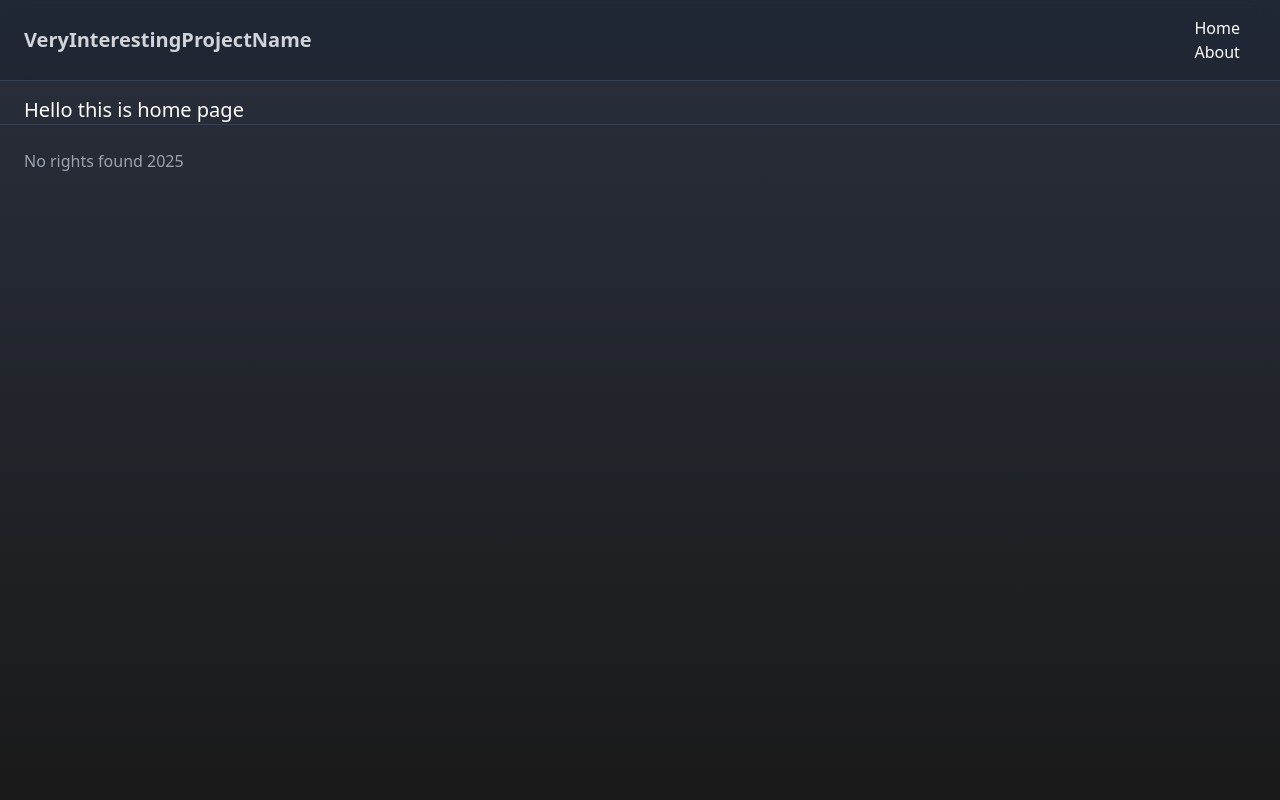
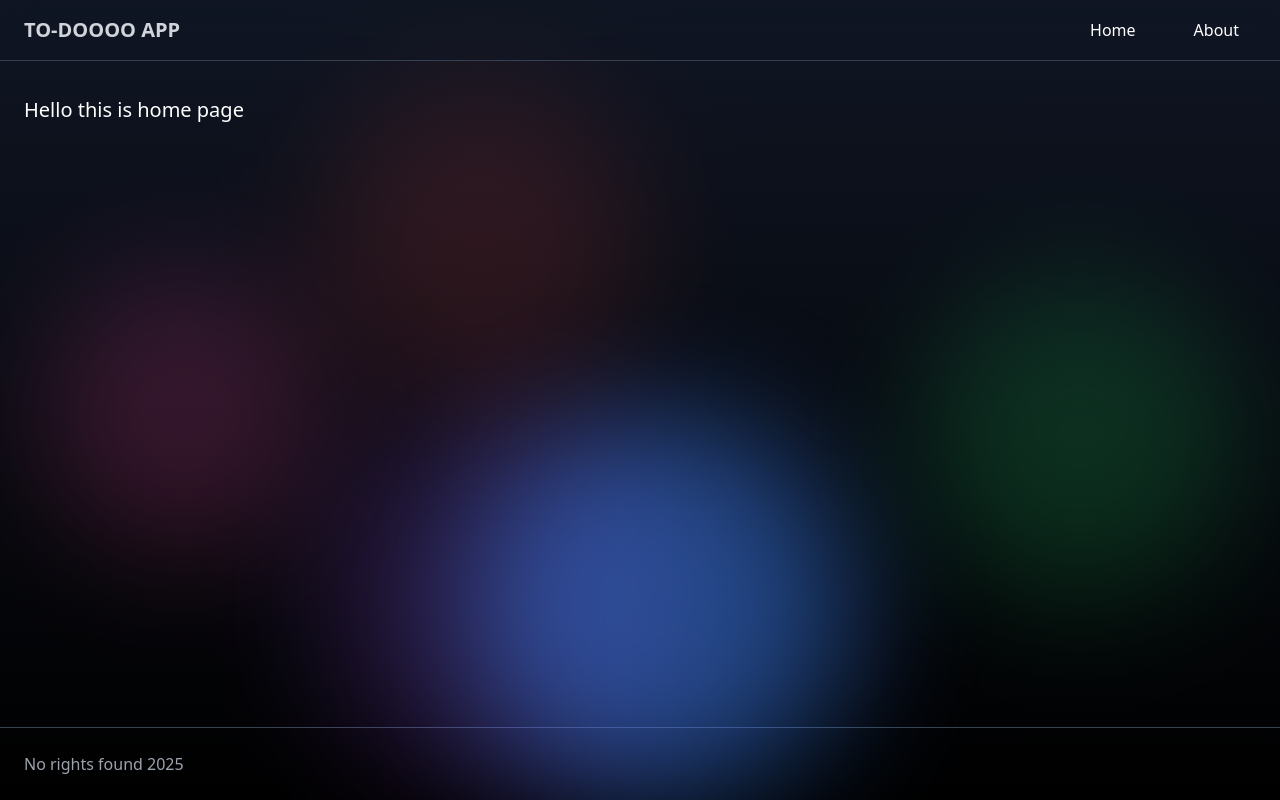
Before and after one commit to A-Khandan/Django, a Django app: page / in a window 1280 px wide. Run offline with Django 5.2, Linux system fonts and the light colour scheme; some libraries are stand-ins or nearby versions.

Commit message:
minor changes and bug fixes

```diff
--- a/myApp/templates/base.html
+++ b/myApp/templates/base.html
@@ -8,19 +8,24 @@
     <meta name="viewport" content="width=device-width, initial-scale=1.0">
     <title>{% block title %}Base{% endblock %}</title>
 </head>
-<body>
+<body class="flex flex-col min-h-screen bg-black text-gray-300 relative overflow-x-hidden">
     <!-- Background(Base.html) -->
-    <div class="absolute inset-0 bg-gradient-to-b from-gray-900 to-black opacity-90 z-[-1]"></div>
+    <div class="absolute inset-0 w-full h-full bg-gradient-to-b from-gray-900 to-black opacity-90 z-[-1]"></div>
+    <div class="absolute bottom-1 left-1/4 w-96 h-96 bg-purple-500 opacity-20 blur-3xl rounded-full"></div>
+    <div class="absolute bottom-0 right-1/3 w-96 h-96 bg-blue-500 opacity-50 blur-3xl rounded-full"></div>
+    <div class="absolute top-1/3 left-10 w-72 h-72 bg-pink-500 opacity-20 blur-3xl rounded-full"></div>
+    <div class="absolute bottom-1/4 right-10 w-80 h-80 bg-green-500 opacity-20 blur-3xl rounded-full"></div>
+    <div class="absolute bottom-2/4 right-2/4 w-80 h-80 bg-red-500 opacity-15 blur-3xl rounded-full"></div>
 
     <nav class="border-b border-gray-700 py-4 px-6 flex justify-between items-center backdrop-blur-md bg-gray-900/30 fixed w-full top-0 z-10 text-white">
-        <a href="/" class="text-xl font-semibold text-gray-300">VeryInterestingProjectName</a>
-        <ul>
-            <li><a href="/" class="px-4 py-2  rounded-lg hover:bg-gray-800">Home</a></li>
-            <li><a href="/" class="px-4 py-2  rounded-lg hover:bg-gray-800">About</a></li>
+        <a href="/" class="text-xl font-semibold text-gray-300">TO-DOOOO APP</a>
+        <ul class="flex space-x-6">
+            <li><a href="/" class="px-4 py-2 border border-transparent hover:border-gray-700 hover:bg-gray-800">Home</a></li>
+            <li><a href="/" class="px-4 py-2 border border-transparent hover:border-gray-700 hover:bg-gray-800">About</a></li>
         </ul>
     </nav>
     <!-- Contetnt of the page -->
-    <main class="pt-24 px-6 flex-1">
+    <main class="pt-24 px-6 flex-1 flex-grow">
         {% block content %}
 
         {% endblock %}
@@ -29,9 +34,7 @@
     <!-- Main Footer-->
     <footer class="border-t border-gray-700 py-6 px-6 text-gray-400">
         <div class="flex justify-between items-center flex-wrap">
-            <div class="flex space-x-4 mb-4 md:mb-0">
-                <p>No rights found 2025</p>
-            </div>
+            <p>No rights found 2025</p>
         </div>
     </footer>
 </body>
--- a/myApp/views.py
+++ b/myApp/views.py
@@ -25,7 +25,7 @@ def task_list(request):
 def task_edit(request, task_id):
     task = get_object_or_404(Task, id=task_id, user=request.user)
     if request.method == 'POST':
-        form = TaskForm(request.POST, instance=task)
+        form = TaskForm(request.POST, instance=task, editing=True)
         if form.is_valid():
             form.save()
             return redirect('task_list')
```
Also changed, not shown: myApp/admin.py (+8 -0 lines), myApp/forms.py (+7 -1 lines).
